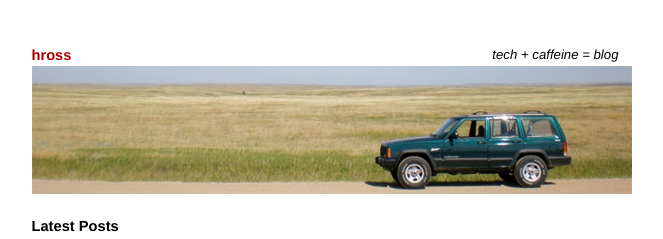
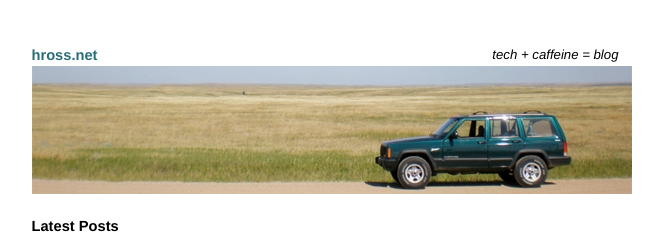
Before and after one commit to hross/hross.github.com, a Jekyll site: the page built from index.html, in a window 1280 px wide. Shown: the top 239 px of the page, without its empty margins (315-978 px from the left). Built offline with Jekyll 4.4.1, drawn with Linux system fonts in a browser that asks for light colours.

Commit message:
updated css

```diff
--- a/_layouts/default.html
+++ b/_layouts/default.html
@@ -19,7 +19,7 @@
 
 <div class="site">
   <div class="title">
-    <a href="/">hross</a> <div class="subhead">tech + caffeine = blog</div>
+    <a href="/">hross.net</a> <div class="subhead">tech + caffeine = blog</div>
     <img src="/images/header.jpg" />
   </div>
 
--- a/css/screen.css
+++ b/css/screen.css
@@ -88,7 +88,7 @@ ul.posts {
 }
 
 .title {
-  color: #a00;
+  color: #296D78;
   font-weight: bold;
   margin-bottom: 1em;
 }
@@ -107,7 +107,7 @@ ul.posts {
   }
 
   .site .title a {
-    color: #a00;
+    color: #296D78;
     text-decoration: none;
   }
 
```
